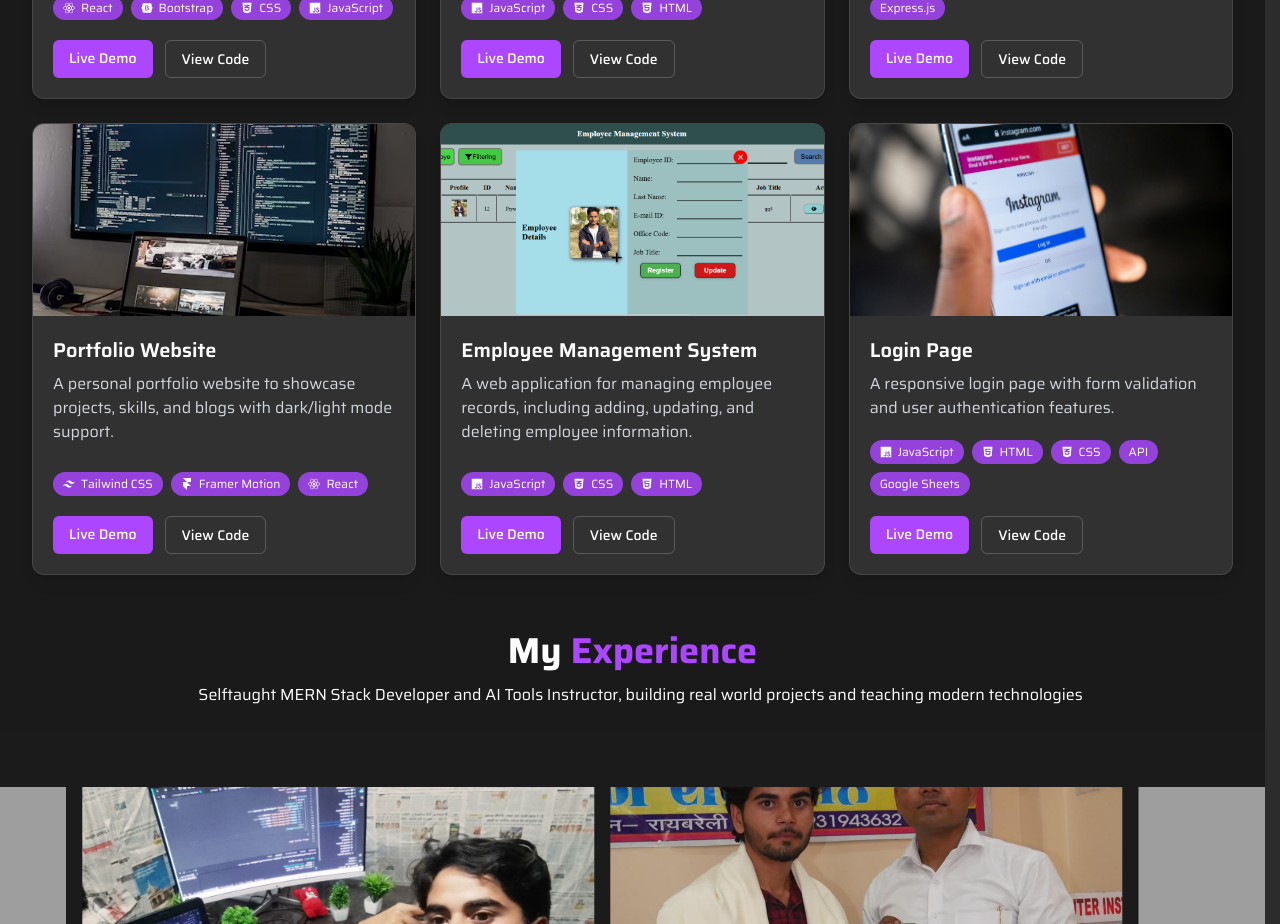
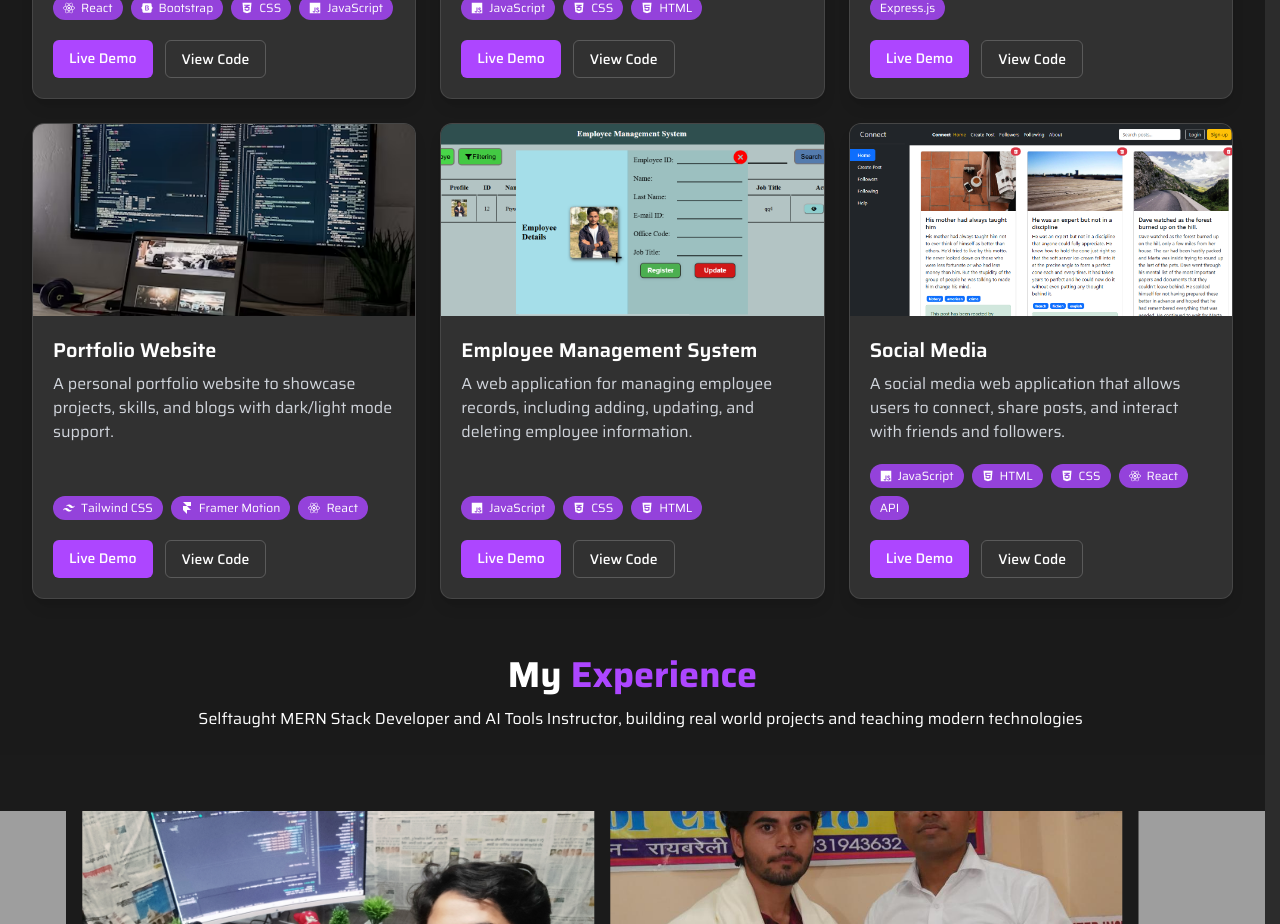
Before and after one commit to piyushyadav69592/Piyush_yadav.coder, a React (Vite) app: page / in a window 1280 px wide. Shown: the part 2880-3804 px from the top of the page. Built offline with nearby package versions, Linux system fonts and the light colour scheme; grey boxes are pictures that could not be loaded.

Commit message:
complete portfolio

```diff
--- a/src/assets/assets.js
+++ b/src/assets/assets.js
@@ -8,7 +8,7 @@ import projectImg2 from '../assets/project2.jpg';
 import projectImg3 from '../assets/project3.jpg';
 import projectImg4 from '../assets/project4.avif';
 import projectImg5 from '../assets/project5.png';
-import projectImg6 from '../assets/project6.jpg';
+import projectImg6 from '../assets/project6.png';
 import projectImg7 from '../assets/project7.jpg';
 import projectImg8 from '../assets/project8.webp';
 import projectImg9 from '../assets/project9.jpg';
@@ -148,7 +148,7 @@ export const projects = [
     tech: ["JavaScript", "CSS", "HTML", "Node.js", "Express.js"],
     icons: [FaJs, FaCss3Alt, FaHtml5, FaNodeJs],
     demo: "https://piyushpdf.netlify.app/",
-    code: "#",
+    code: "https://github.com/piyushyadav69592/PDF_Merge_Tool",
   },
   {
     title: "Portfolio Website",
@@ -166,16 +166,16 @@ export const projects = [
     tech: ["JavaScript", "CSS", "HTML"],
     icons: [FaJs, FaCss3Alt, FaHtml5],
     demo: "https://curdoperationn.netlify.app/",
-    code: "#",
+    code: "https://github.com/piyushyadav69592/Employee-Management-System",
   },
   {
-    title: "Login Page",
-    description: " A responsive login page with form validation and user authentication features.",
+    title: "Social Media",
+    description: " A social media web application that allows users to connect, share posts, and interact with friends and followers.",
     image: projectImg6,
-    tech: ["JavaScript", "HTML", "CSS", "API", "Google Sheets"],
-    icons: [FaJs, FaHtml5, FaCss3Alt],
-    demo: "https://ingramlogin.netlify.app/",
-    code: "#",
+    tech: ["JavaScript", "HTML", "CSS", "React", "API"],
+    icons: [FaJs, FaHtml5, FaCss3Alt,FaReact],
+    demo: "https://socialmedea.netlify.app/",
+    code: "https://github.com/piyushyadav69592/social-media_web",
   }
 ];
 
```
Also changed, not shown: src/assets/project6.jpg (deleted), src/assets/project6.png (added).
